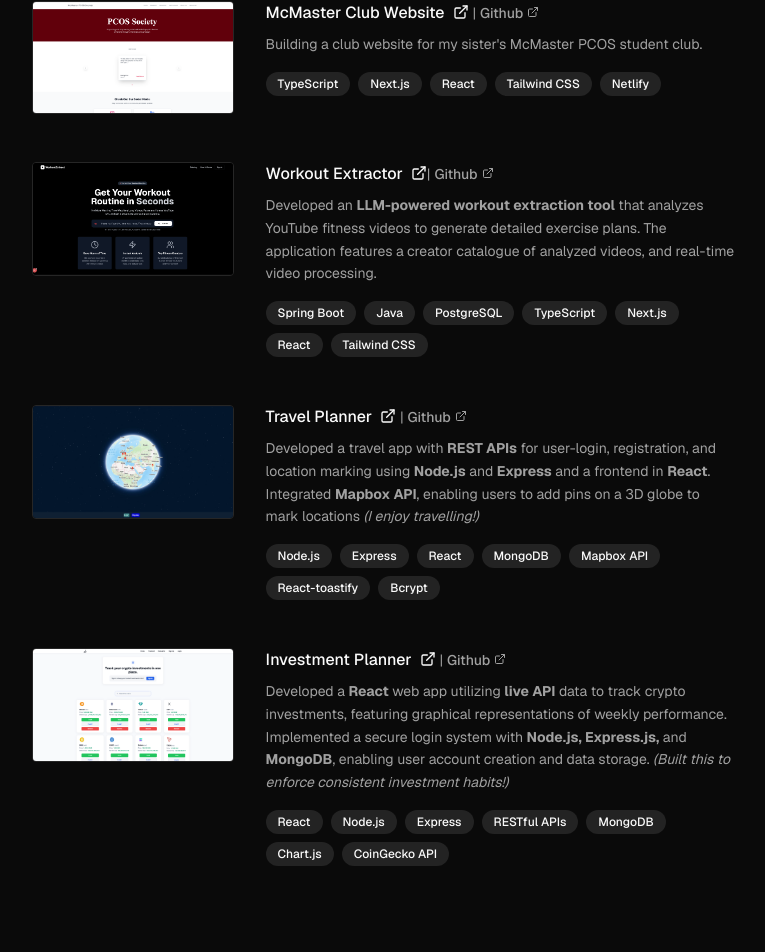
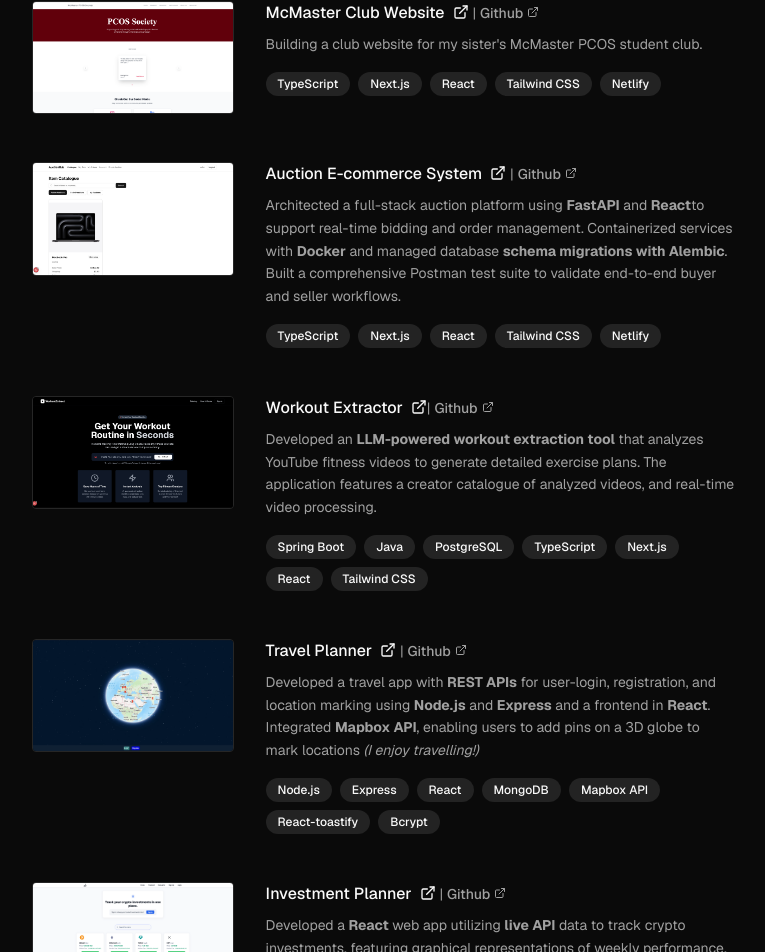
Before and after one commit to svastiks/personal-portfolio-v2, a Next.js app: page / in a window 1280 px wide. Shown: the part 3028-3980 px from the top of the page, without its empty margins (512-1277 px from the left). Built offline with nearby package versions, Linux system fonts and the light colour scheme.

Commit message:
updated project section

```diff
--- a/app/page.tsx
+++ b/app/page.tsx
@@ -684,6 +684,61 @@ export default function Portfolio() {
             <div className="group block">
               <div className="grid lg:grid-cols-[30%_70%] gap-4 lg:gap-8">
                 <a
+                  href="https://youtu.be/RQTsol0FD7s"
+                  target="_blank"
+                  rel="noopener noreferrer"
+                  className="order-2 lg:order-1 rounded border border-border group-hover:border-primary/50 transition-colors overflow-hidden aspect-video block"
+                >
+                  <img
+                    src="/auction-system.png"
+                    alt="Auction E-commerce System"
+                    className="w-full h-full object-cover"
+                    loading="lazy"
+                  />
+                </a>
+                <div className="order-1 lg:order-2">
+                  <h4 className="text-foreground font-medium mb-2 group-hover:text-primary transition-colors">
+                    <a
+                      href="https://youtu.be/RQTsol0FD7s/"
+                      target="_blank"
+                      rel="noopener noreferrer"
+                      className="hover:underline"
+                    >
+                      Auction E-commerce System
+                      <ExternalLink className="inline-block ml-2 w-4 h-4 -translate-y-[2px] group-hover:translate-x-1 group-hover:-translate-y-1 transition-transform" />
+                    </a>
+                    {" "}
+                    <span className="text-muted-foreground font-normal text-sm">|</span>{" "}
+                    <a
+                      href="https://github.com/svastiks/auction-ecom-system-eecs-4413"
+                      target="_blank"
+                      rel="noopener noreferrer"
+                      className="text-muted-foreground hover:text-primary transition-colors text-sm"
+                    >
+                      Github
+                      <ExternalLink className="inline-block ml-1 w-3 h-3 -translate-y-[2px]" />
+                    </a>
+                  </h4>
+                  <p className="text-sm text-muted-foreground mb-4 leading-relaxed">
+                  Architected a full-stack auction platform using <strong>FastAPI</strong> and <strong>React</strong>
+                  to support real-time bidding and order management. Containerized services with <strong>Docker</strong> and managed
+                  database <strong>schema migrations with Alembic</strong>. Built a comprehensive Postman test suite to validate
+                  end-to-end buyer and seller workflows.
+                  </p>
+                  <div className="flex flex-wrap gap-2">
+                    <span className="px-3 py-1 text-xs font-medium rounded-full bg-primary/10 text-primary">TypeScript</span>
+                    <span className="px-3 py-1 text-xs font-medium rounded-full bg-primary/10 text-primary">Next.js</span>
+                    <span className="px-3 py-1 text-xs font-medium rounded-full bg-primary/10 text-primary">React</span>
+                    <span className="px-3 py-1 text-xs font-medium rounded-full bg-primary/10 text-primary">Tailwind CSS</span>
+                    <span className="px-3 py-1 text-xs font-medium rounded-full bg-primary/10 text-primary">Netlify</span>
+                  </div>
+                </div>
+              </div>
+            </div>
+
+            <div className="group block">
+              <div className="grid lg:grid-cols-[30%_70%] gap-4 lg:gap-8">
+                <a
                   href="https://youtu.be/KAKpj6vLnRs"
                   target="_blank"
                   rel="noopener noreferrer"
```
Also changed, not shown: public/auction-system.png (added).
